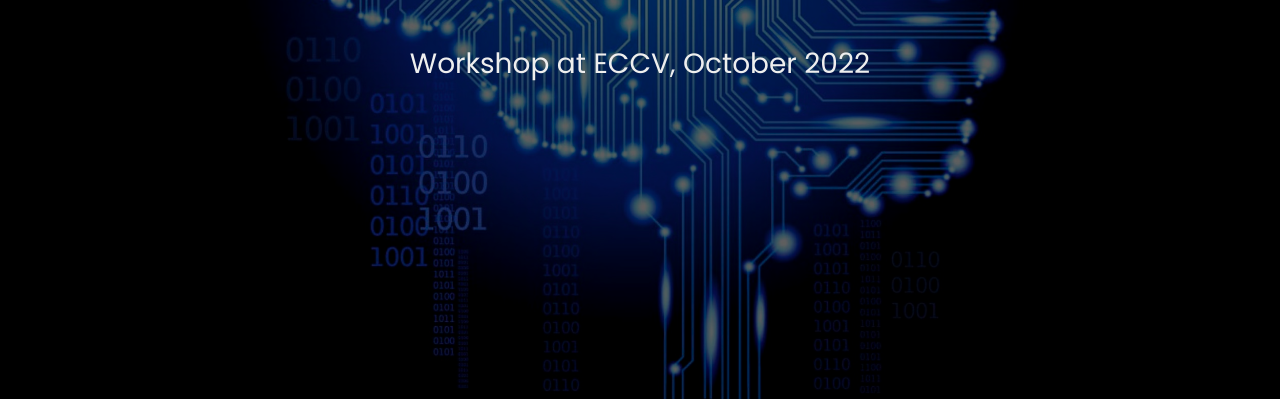
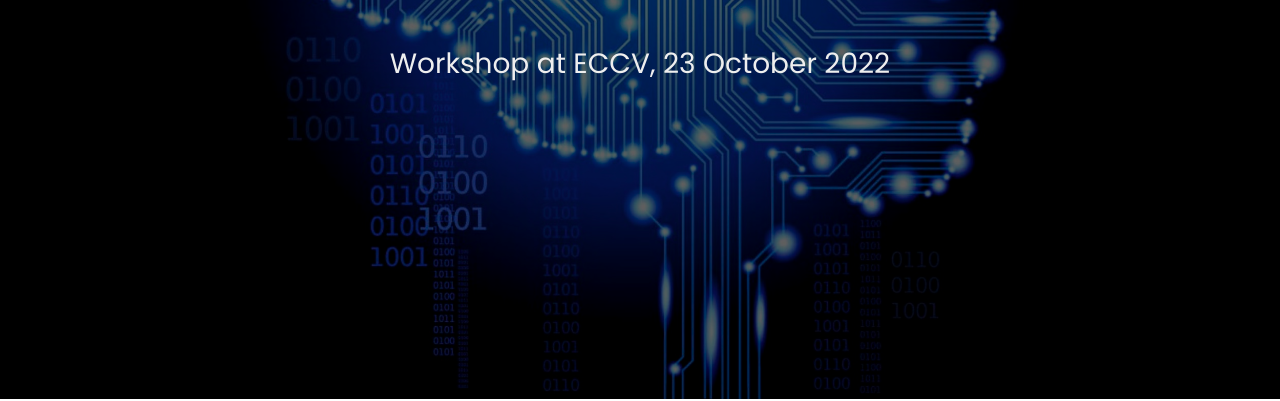
Before and after one commit to ComputerPerception/computerperception.github.io, a plain HTML site: page index.html in a window 1280 px wide. Shown: the part 401-802 px from the top of the page. Drawn offline with nearby package versions, Linux system fonts and the light colour scheme.

Commit message:
Update index.html
Added date

```diff
--- a/index.html
+++ b/index.html
@@ -65,7 +65,7 @@
     <div class="hero-container">
       <h1>Computer Perception</h1>
       <h2>Design and evaluation of full computer perception systems.</h2>
-      <h2>Workshop at ECCV, October 2022</h2>
+      <h2>Workshop at ECCV, 23 October 2022</h2>
       <!-- <a href="#about" class="btn-get-started">Get Started</a> -->
     </div>
   </section><!-- #hero -->
```
